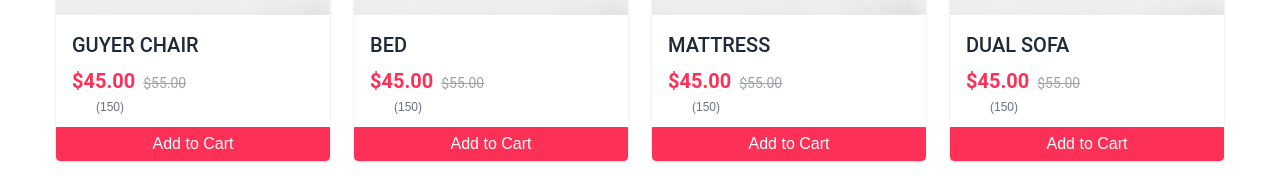
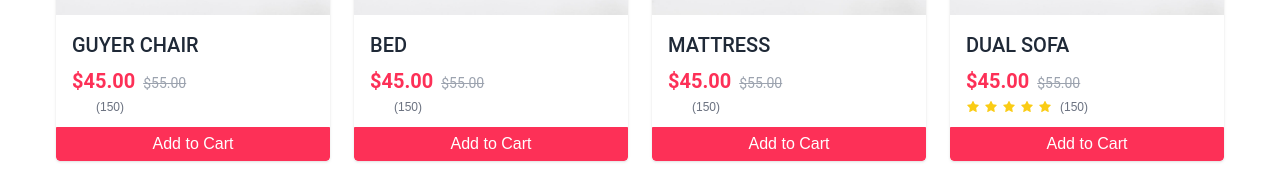
Before and after one commit to rajibdas-it/raj-cart-client, a React (Create React App) app: page / in a window 1280 px wide. Shown: the part 2468-2658 px from the top of the page. Built offline with nearby package versions, Linux system fonts and the light colour scheme.

Commit message:
icon added

```diff
--- a/src/Pages/Home/RecommendedProduct/RecommendedProduct.js
+++ b/src/Pages/Home/RecommendedProduct/RecommendedProduct.js
@@ -3,6 +3,9 @@ import one from "../../../assets/images/products/product9.jpg";
 import two from "../../../assets/images/products/product11.jpg";
 import three from "../../../assets/images/products/product3.jpg";
 import four from "../../../assets/images/products/product1.jpg";
+import { AiFillStar } from "react-icons/ai";
+import { FiSearch } from "react-icons/fi";
+import { BsCart3, BsHeart } from "react-icons/bs";
 
 const RecommendedProduct = () => {
   return (
@@ -196,13 +199,13 @@ const RecommendedProduct = () => {
                 href="/"
                 class="text-white text-lg w-9 h-9 rounded-full bg-primary flex items-center justify-center hover:bg-gray-800 transition"
               >
-                <i class="fas fa-search"></i>
+                <FiSearch />
               </a>
               <a
                 href="/"
                 class="text-white text-lg w-9 h-9 rounded-full bg-primary flex items-center justify-center hover:bg-gray-800 transition"
               >
-                <i class="far fa-heart"></i>
+                <BsHeart />
               </a>
             </div>
           </div>
@@ -219,19 +222,19 @@ const RecommendedProduct = () => {
             <div class="flex items-center space-x-2">
               <div class="flex gap-1 text-sm text-yellow-400">
                 <span>
-                  <i class="fas fa-star"></i>
+                  <AiFillStar />
                 </span>
                 <span>
-                  <i class="fas fa-star"></i>
+                  <AiFillStar />
                 </span>
                 <span>
-                  <i class="fas fa-star"></i>
+                  <AiFillStar />
                 </span>
                 <span>
-                  <i class="fas fa-star"></i>
+                  <AiFillStar />
                 </span>
                 <span>
-                  <i class="fas fa-star"></i>
+                  <AiFillStar />
                 </span>
               </div>
               <p class="text-gray-500 text-xs ml-3">(150)</p>
```
